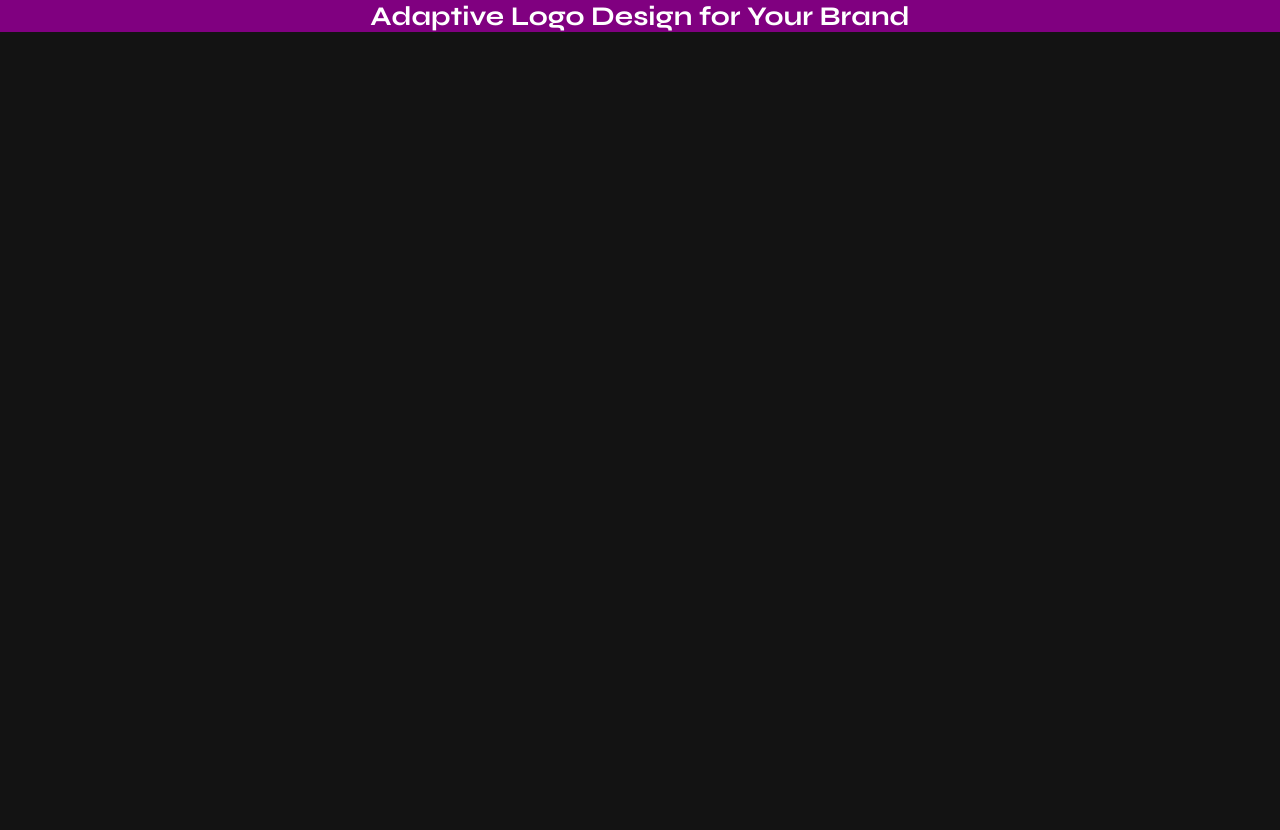
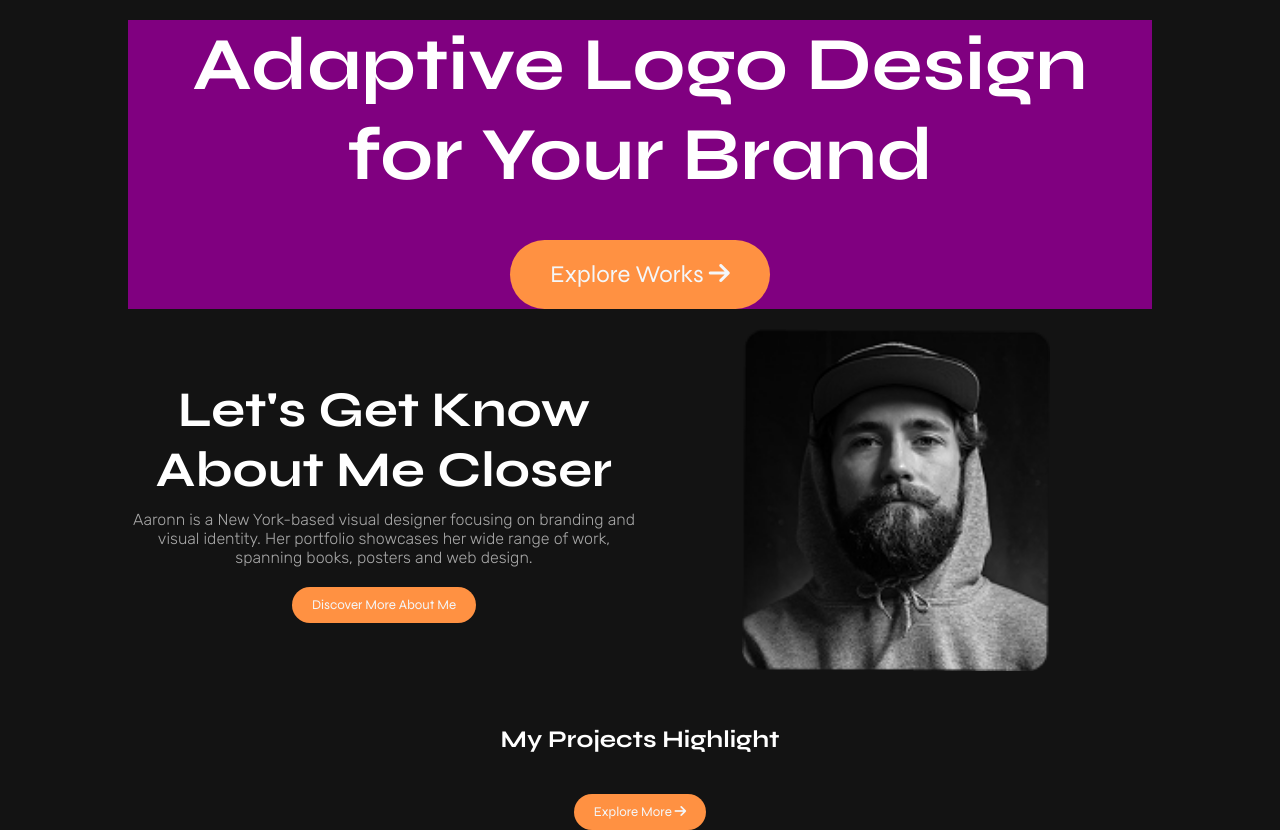
Before and after one commit to GarudaPratama/Portfolio, a plain HTML site: page index.html in a window 1280 px wide. Before the commit the page ends 800 px from the top, so only its background shows below. Drawn offline with Linux system fonts and the light colour scheme.

Commit message:
portfolio

```diff
--- a/index.html
+++ b/index.html
@@ -12,7 +12,43 @@
     <section id="hero-section">
         <div class="container-hero">
             <h1>Adaptive Logo Design for Your Brand</h1>
+            <button>Explore Works   <i class="fa-solid fa-arrow-right"></i></button>
         </div>
     </section>
+
+    <section id="about">
+        <div class="container-about">
+
+            <div class="My-Profile">
+
+                <div class="card-img">
+                    <img src="./assets/Rectangle 361.png">
+                </div>
+
+            </div>
+
+            <div class="text-profile">
+                <h2>Let's Get Know About Me Closer</h2>
+                <p>Aaronn is a New York-based visual designer focusing on branding and visual identity. Her portfolio showcases her wide range of work, spanning books, posters and web design.</p>
+                <button>Discover More About Me</button>
+            </div>
+
+        </div>
+    </section>
+
+    <section id="projects">
+        <div class="container-project">
+            <div class="header-project">
+                <h1>My Projects Highlight</h1>
+                <button>Explore More  <i class="fa-solid fa-arrow-right"></i></button>
+            </div>
+            <div class="gambar-project">
+
+            </div>
+        </div>
+    </section>
+
+
+    <script src="https://kit.fontawesome.com/9edd5f4f8e.js" crossorigin="anonymous"></script>
 </body>
 </html>
--- a/sass/style.scss
+++ b/sass/style.scss
@@ -11,29 +11,168 @@
 @import url("https://fonts.googleapis.com/css2?family=Inter:ital,opsz,wght@0,14..32,100..900;1,14..32,100..900&family=Poppins:ital,wght@0,100;0,200;0,300;0,400;0,500;0,600;0,700;0,800;0,900;1,100;1,200;1,300;1,400;1,500;1,600;1,700;1,800;1,900&family=Rubik:ital,wght@0,300..900;1,300..900&family=Syne:wght@400..800&display=swap");
 
 * {
-  margin: 0 !important;
-  padding: 0 !important;
+  margin: 0;
+  padding: 0;
   font-family: "Syne", sans-serif;
 }
 
 // Default styling untuk mobile
 
 body {
-    background-color: var(--color-primary);
-    color: var(--text-primary);
+  background-color: var(--color-primary);
+  color: var(--text-primary);
 }
 
 #hero-section {
-    background-color: red;
+  // background-color: red;
 
-    .container-hero{
-        background-color: purple;
-        margin: 0 40px;
-        text-align: center;
-        font-size: 18px;
+  .container-hero {
+    background-color: purple;
+
+    margin: 0 20px;
+    text-align: center;
+    font-size: 18px;
+    margin-bottom: 20px;
+  }
+
+  h1 {
+    margin: 20px 0;
+  }
+
+  button {
+    margin-top: 20px;
+    padding: 10px 20px;
+    border-radius: 25px;
+    border: none;
+    color: var(--text-button);
+    background-color: var(--color-secondary);
+
+    &:hover {
+      background-color: #ffffff;
+      color: #131313;
     }
+  }
 }
 
-// Tablet - Desktop (min-width: 640px)
-@media (min-width: 640px) {
+#about {
+  .container-about {
+    margin: 0 20px;
+
+    .My-Profile {
+      display: flex;
+      justify-content: center;
+
+      .card-img {
+        width: 70%;
+
+        img {
+          width: 100%;
+        }
+      }
+    }
+
+    .text-profile {
+      margin: 20px 0;
+      text-align: center;
+
+      h2 {
+        font-weight: bold;
+      }
+
+      p {
+        font-family: "Rubik", sans-serif;
+        margin-top: 10px;
+        font-weight: lighter;
+        color: var(--text-secondary);
+      }
+
+      button {
+        margin-top: 20px;
+        padding: 10px 20px;
+        border-radius: 25px;
+        border: none;
+        color: var(--text-button);
+        background-color: var(--color-secondary);
+
+        &:hover {
+          background-color: #ffffff;
+          color: #131313;
+        }
+      }
+    }
+  }
 }
+
+#projects {
+  .container-project {
+    .header-project {
+      text-align: center;
+      margin-top: 50px;
+
+      h1 {
+        margin-bottom: 20px;
+      }
+
+      button {
+        margin-top: 20px;
+        padding: 10px 20px;
+        border-radius: 25px;
+        border: none;
+        color: var(--text-button);
+        background-color: var(--color-secondary);
+
+        &:hover {
+          background-color: #ffffff;
+          color: #131313;
+        }
+      }
+    }
+  }
+}
+
+// Mobile Keatas (min-width: 360px)
+@media (min-width: 361px) {
+  #hero-section {
+    .container-hero {
+      font-size: 50px;
+      margin: 20px 10%;
+
+      button {
+        font-size: 24px;
+        padding: 20px 40px;
+        border-radius: 50px;
+        border: none;
+      }
+    }
+  }
+
+  #about {
+    .container-about {
+      display: flex;
+      justify-content: center;
+      margin: 20px 10%;
+      align-items: center;
+
+      .My-Profile {
+        order: 1;
+        width: 50%;
+
+        .card-img {
+          width: 60%;
+        }
+      }
+
+      .text-profile {
+        width: 50%;
+
+        h2 {
+          font-size: 50px;
+        }
+
+        p {
+          font-size: 16px;
+        }
+      }
+    }
+  }
+}
```
Also changed, not shown: sass/style.css, 1 other file.
